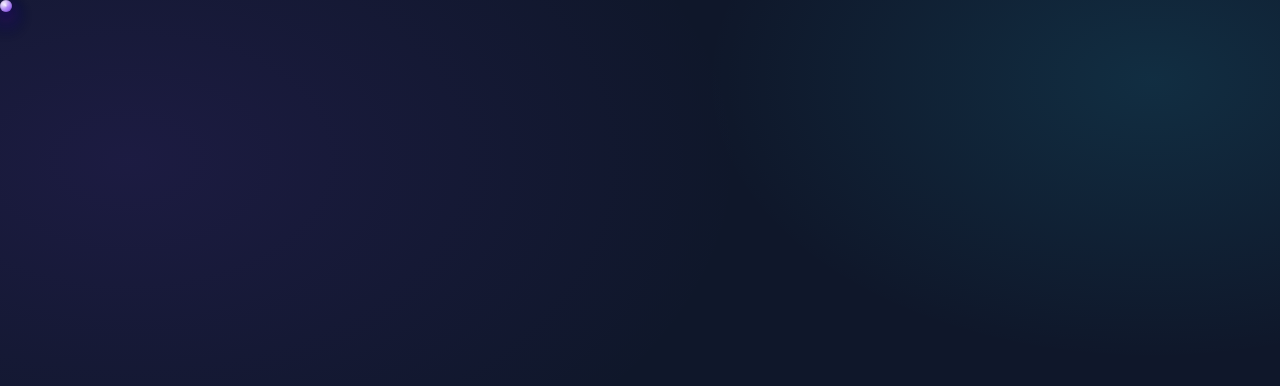
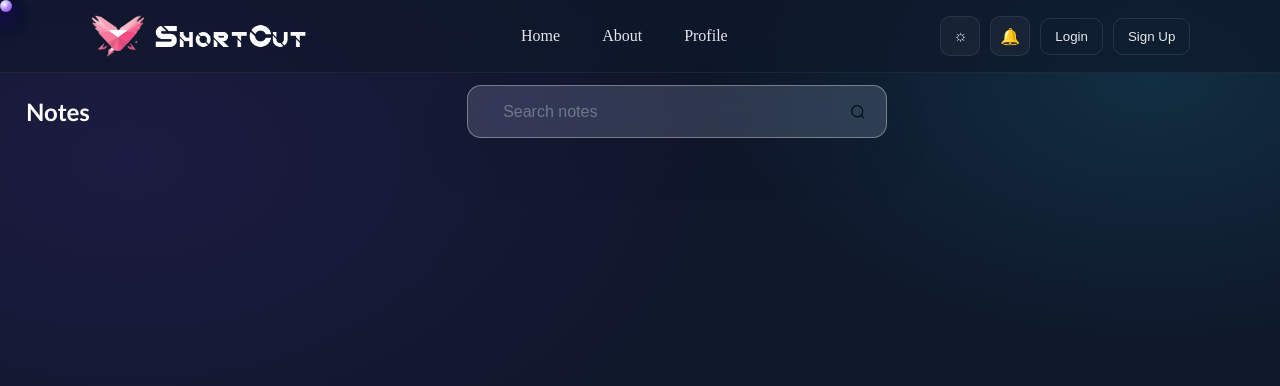
Before and after one commit to akashregana77/test-app, a React (Vite) app: page /notes in a window 1280 px wide. Before the commit this address had no page. Shown: the top 386 px of the page. Built offline with nearby package versions, Linux system fonts and the light colour scheme.

Commit message:
added seacrh bar

```diff
--- a/src/App.jsx
+++ b/src/App.jsx
@@ -3,6 +3,7 @@ import "./App.css"
 import { BrowserRouter, Route, Routes } from 'react-router-dom';
 import Index from './pages/index.jsx';
 import About from './pages/About.jsx';
+import Notes from './pages/Notes.jsx';
 import CursorTail from './CursorTail.jsx';
 function App() {
   return (
@@ -12,6 +13,7 @@ function App() {
         <Routes>
           <Route path='/' element={<Index />} />
           <Route path='/about' element={<About />} />
+          <Route path='/notes' element={<Notes />} />
         </Routes>
       </BrowserRouter>
     </div>
--- /dev/null
+++ b/src/Components/SeachBar/SearchBar.css
@@ -0,0 +1,69 @@
+.search {
+    width: min(420px, 92vw);
+    min-height: 32px;
+    margin-top: 0.2rem;
+    margin: auto;
+    display: flex;
+    align-items: center;
+    gap: 0.45rem;
+    padding: 0.45rem 0.6rem;
+    background: rgba(255, 255, 255, 0.14);
+    border: 1px solid rgba(255, 255, 255, 0.35);
+    border-radius: 14px;
+    box-shadow: 0 20px 45px rgba(15, 23, 42, 0.18);
+    backdrop-filter: blur(16px) saturate(140%);
+    -webkit-backdrop-filter: blur(16px) saturate(140%);
+    transition: border-color 0.18s ease, box-shadow 0.18s ease, transform 0.12s ease;
+}
+
+.search:focus-within {
+    border-color: rgba(37, 99, 235, 0.65);
+    box-shadow: 0 26px 60px rgba(37, 99, 235, 0.25);
+    transform: translateY(-1px);
+}
+
+.search__field {
+    position: relative;
+    flex: 1;
+}
+
+
+
+.search__input {
+    width: 100%;
+    border: none;
+    outline: none;
+    background: transparent;
+    font-size: 1rem;
+    color: #fefefe;
+    padding: 0.35rem 0.6rem 0.35rem 1.6rem;
+}
+
+.search__input::placeholder {
+    color: rgba(255, 255, 255, 0.311);
+}
+
+.search__button {
+    width: 36px;
+    height: 36px;
+    border: none;
+    background: transparent;
+    color: #ffffff;
+    border-radius: 50%;
+    display: inline-flex;
+    align-items: center;
+    justify-content: center;
+    padding: 0;
+    cursor: pointer;
+    transition: transform 0.1s ease, filter 0.18s ease;
+}
+
+.search__button:hover {
+    filter: brightness(1.1);
+    transform: translateY(-1px);
+}
+
+.search__button:active {
+    transform: translateY(0);
+    filter: brightness(1);
+}
--- /dev/null
+++ b/src/Components/SeachBar/SearchBar.jsx
@@ -0,0 +1,37 @@
+import React from 'react'
+import "./SearchBar.css"
+
+const SearchBar = ({ value, onChange, handleSearch }) => {
+  return (
+    <div className="search" role="search">
+      <div className="search__field">
+
+        <input
+          className="search__input"
+          type="text"
+          placeholder="Search notes"
+          value={value}
+          onChange={onChange}
+          onKeyDown={(e) => {
+            if (e.key === "Enter" && handleSearch) handleSearch();
+          }}
+        />
+      </div>
+
+      {handleSearch && (
+        <button
+          type="button"
+          className="search__button"
+          onClick={handleSearch}
+          aria-label="Search"
+        >
+          <svg viewBox="0 0 24 24" width="16" height="16" aria-hidden="true" focusable="false">
+            <path d="M21.53 20.47l-3.66-3.66C19.195 15.24 20 13.214 20 11c0-4.97-4.03-9-9-9s-9 4.03-9 9 4.03 9 9 9c2.215 0 4.24-.804 5.808-2.13l3.66 3.66c.147.146.34.22.53.22s.385-.073.53-.22c.295-.293.295-.767.002-1.06zM3.5 11c0-4.135 3.365-7.5 7.5-7.5s7.5 3.365 7.5 7.5-3.365 7.5-7.5 7.5-7.5-3.365-7.5-7.5z" />
+          </svg>
+        </button>
+      )}
+    </div>
+  );
+};
+
+export default SearchBar
--- /dev/null
+++ b/src/pages/Notes.css
@@ -0,0 +1,14 @@
+.top-bar{
+    display: flex;
+    justify-content: space-between;
+    align-items: center;
+    padding: 0 1rem;
+    margin-bottom: 0.5rem;
+}
+.top-bar p{
+    font-size: 1.5rem;
+    font-weight: 600;
+    color: #fefefe;
+    margin-left: 10px;
+    font-family:'Gill Sans', 'Gill Sans MT', Calibri, 'Trebuchet MS', sans-serif;
+}
--- /dev/null
+++ b/src/pages/Notes.jsx
@@ -0,0 +1,28 @@
+import React, { useState } from 'react'
+import "./Notes.css"
+import Navbar from "../Components/Navbar/Navbar";
+import SearchBar from '../Components/SeachBar/SearchBar';
+function Notes() {
+  const [query, setQuery] = useState("");
+
+  return (
+    <div>
+        <Navbar />
+        <div className='main'>
+            <div className='top-bar'>
+                <p>Notes</p>
+                <SearchBar
+                  value={query}
+                  onChange={(e) => setQuery(e.target.value)}
+                  handleSearch={() => {
+                    console.log("search", query);
+                  }}
+                />
+            </div>
+
+        </div>
+    </div>
+  )
+}
+
+export default Notes
--- a/src/pages/index.jsx
+++ b/src/pages/index.jsx
@@ -1,7 +1,10 @@
 import React from 'react'
 import "./Index.css"
 import Navbar from "../Components/Navbar/Navbar";
+import { useNavigate } from 'react-router-dom';
+
 function Index() {
+  const navigate = useNavigate();
   const features = [
     { title: "Notes", description: "Capture quick thoughts, ideas, and reminders. Organize with pins and search." },
     { title: "Diary", description: "Reflect on your day with personal journal entries. One moment at a time." },
@@ -28,7 +31,16 @@ function Index() {
           <h1>choose your canvas</h1>
           <div className="cards">
             {features.map((feature, index) => (
-              <div key={index} className="feature-card">
+              <div
+                key={index}
+                className="feature-card"
+                onClick={() => {
+                  if (feature.title === "Notes") {
+                    navigate('/notes');
+                  }
+                }}
+                style={{ cursor: feature.title === "Notes" ? 'pointer' : 'default' }}
+              >
                 <h2>{feature.title}</h2>
                 <p>{feature.description}</p>
               </div>
```
